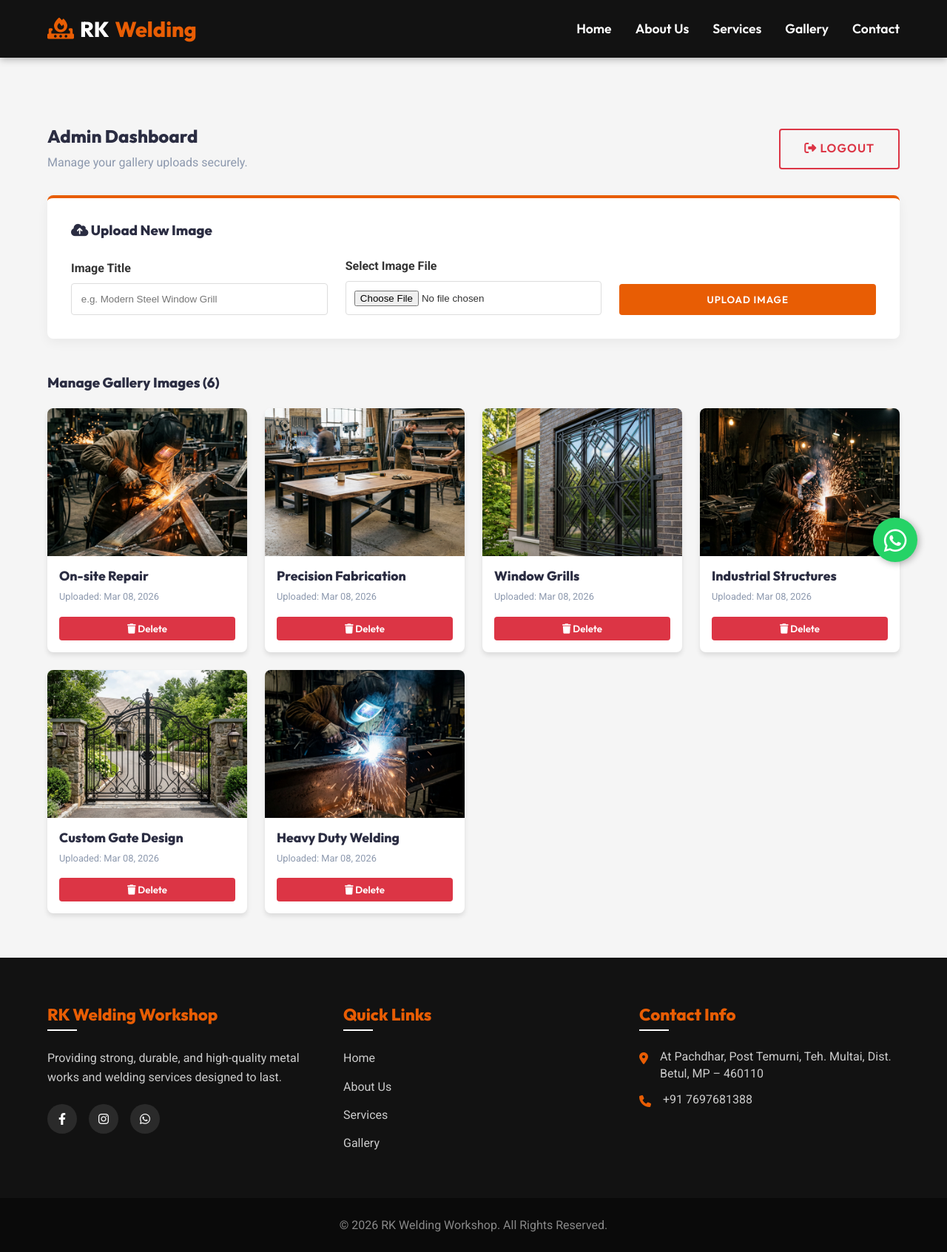
After one commit to nitinamrute09-svg/weldingworkshopewebsite, a Flask app: page /admin/dashboard in a window 1280 px wide. The commit adds this page. Shown: the whole page at 74% size. Run offline with Flask 3, Linux system fonts and the light colour scheme; the visitor is signed in with stand-in values (Sample User, id 1).

Commit message:
Add sqlite admin dashboard and seed gallery

```diff
--- a/app.py
+++ b/app.py
@@ -1,12 +1,40 @@
-from flask import Flask, render_template, request, flash, redirect, url_for
+from flask import Flask, render_template, request, flash, redirect, url_for, session
 import os
+import shutil
+from datetime import datetime
+from werkzeug.utils import secure_filename
+from flask_sqlalchemy import SQLAlchemy
 
 app = Flask(__name__)
 app.secret_key = 'rk_welding_secret_key' # In a real app, use a secure random key
 
+# Database and Upload Configuration
+app.config['SQLALCHEMY_DATABASE_URI'] = 'sqlite:///gallery.db'
+app.config['SQLALCHEMY_TRACK_MODIFICATIONS'] = False
+app.config['UPLOAD_FOLDER'] = os.path.join('static', 'images', 'gallery_uploads')
+app.config['MAX_CONTENT_LENGTH'] = 16 * 1024 * 1024 # 16 MB max upload size
+db = SQLAlchemy(app)
+
+ALLOWED_EXTENSIONS = {'png', 'jpg', 'jpeg', 'gif', 'webp'}
+
+def allowed_file(filename):
+    return '.' in filename and filename.rsplit('.', 1)[1].lower() in ALLOWED_EXTENSIONS
+
+# Admin Credentials
+ADMIN_USER = 'admin'
+ADMIN_PASS = 'welding123'
+
+# --- MODELS ---
+class GalleryImage(db.Model):
+    id = db.Column(db.Integer, primary_key=True)
+    filename = db.Column(db.String(255), nullable=False)
+    title = db.Column(db.String(255), nullable=False)
+    uploaded_at = db.Column(db.DateTime, default=datetime.utcnow)
+
 # In-memory storage for messages for demonstration purposes
 messages = []
 
+# --- PUBLIC ROUTES ---
 @app.route('/')
 def home():
     return render_template('index.html')
@@ -21,7 +49,8 @@ def services():
 
 @app.route('/gallery')
 def gallery():
-    return render_template('gallery.html')
+    images = GalleryImage.query.order_by(GalleryImage.uploaded_at.desc()).all()
+    return render_template('gallery.html', images=images)
 
 @app.route('/contact', methods=['GET', 'POST'])
 def contact():
@@ -39,11 +68,120 @@ def contact():
 
     return render_template('contact.html')
 
+# --- ADMIN ROUTES ---
+@app.route('/admin')
+def admin_redirect():
+    if session.get('admin_logged_in'):
+        return redirect(url_for('admin_dashboard'))
+    return redirect(url_for('admin_login'))
+
+@app.route('/admin/login', methods=['GET', 'POST'])
+def admin_login():
+    if session.get('admin_logged_in'):
+        return redirect(url_for('admin_dashboard'))
+
+    if request.method == 'POST':
+        username = request.form.get('username')
+        password = request.form.get('password')
+        if username == ADMIN_USER and password == ADMIN_PASS:
+            session['admin_logged_in'] = True
+            flash('Logged in successfully.', 'success')
+            return redirect(url_for('admin_dashboard'))
+        else:
+            flash('Invalid credentials.', 'error')
+
+    return render_template('admin_login.html')
+
+@app.route('/admin/logout')
+def admin_logout():
+    session.pop('admin_logged_in', None)
+    flash('Logged out successfully.', 'success')
+    return redirect(url_for('home'))
+
+@app.route('/admin/dashboard', methods=['GET', 'POST'])
+def admin_dashboard():
+    if not session.get('admin_logged_in'):
+        return redirect(url_for('admin_login'))
+
+    if request.method == 'POST':
+        if 'image' not in request.files:
+            flash('No file part in the form.', 'error')
+            return redirect(request.url)
+
+        file = request.files['image']
+        title = request.form.get('title', 'Untitled')
+
+        if file.filename == '':
+            flash('No file selected.', 'error')
+            return redirect(request.url)
+
+        if file and allowed_file(file.filename):
+            filename = secure_filename(file.filename)
+            unique_filename = f"{datetime.now().strftime('%Y%m%d%H%M%S')}_{filename}"
+            filepath = os.path.join(app.config['UPLOAD_FOLDER'], unique_filename)
+            file.save(filepath)
+
+            new_image = GalleryImage(filename=unique_filename, title=title)
+            db.session.add(new_image)
+            db.session.commit()
+
+            flash('Image uploaded successfully!', 'success')
+            return redirect(url_for('admin_dashboard'))
+        else:
+            flash('Invalid file type. Allowed: png, jpg, jpeg, gif, webp', 'error')
+
+    images = GalleryImage.query.order_by(GalleryImage.uploaded_at.desc()).all()
+    return render_template('admin_dashboard.html', images=images)
+
+@app.route('/admin/delete/<int:id>', methods=['POST'])
+def admin_delete_image(id):
+    if not session.get('admin_logged_in'):
+        return redirect(url_for('admin_login'))
+
+    image = GalleryImage.query.get_or_404(id)
+    filepath = os.path.join(app.config['UPLOAD_FOLDER'], image.filename)
+
+    if os.path.exists(filepath):
+        try:
+            os.remove(filepath)
+        except Exception as e:
+            print(f"Error removing file: {e}")
+
+    db.session.delete(image)
+    db.session.commit()
+    flash('Image deleted successfully.', 'success')
+    return redirect(url_for('admin_dashboard'))
+
+# --- SETUP SCRIPT ---
 if __name__ == '__main__':
-    # Ensure templates and static directories exist
     os.makedirs('templates', exist_ok=True)
     os.makedirs('static/css', exist_ok=True)
     os.makedirs('static/js', exist_ok=True)
     os.makedirs('static/images', exist_ok=True)
+    os.makedirs(app.config['UPLOAD_FOLDER'], exist_ok=True)
+
+    with app.app_context():
+        db.create_all()
+        # Seed initial gallery images if empty
+        if GalleryImage.query.count() == 0:
+            initial_images = [
+                {'filename': 'gallery_heavy_welding_1772957216709.png', 'title': 'Heavy Duty Welding'},
+                {'filename': 'gallery_iron_gate_1772957236931.png', 'title': 'Custom Gate Design'},
+                {'filename': 'hero_welding_bg_1772957181063.png', 'title': 'Industrial Structures'},
+                {'filename': 'gallery_window_grill_1772957273883.png', 'title': 'Window Grills'},
+                {'filename': 'gallery_metal_furniture_1772957354593.png', 'title': 'Precision Fabrication'},
+                {'filename': 'about_welding_1772957199790.png', 'title': 'On-site Repair'}
+            ]
+
+            static_images_dir = os.path.join('static', 'images')
+            for img in initial_images:
+                src = os.path.join(static_images_dir, img['filename'])
+                dst = os.path.join(app.config['UPLOAD_FOLDER'], img['filename'])
+                if os.path.exists(src):
+                    if not os.path.exists(dst):
+                        shutil.copy(src, dst)
+                    new_img = GalleryImage(filename=img['filename'], title=img['title'])
+                    db.session.add(new_img)
+            db.session.commit()
 
     app.run(debug=True, port=5000)
--- a/requirements.txt
+++ b/requirements.txt
@@ -1,3 +1,4 @@
 Flask==2.3.2
 Werkzeug==2.3.6
 gunicorn==20.1.0
+Flask-SQLAlchemy==3.0.3
--- /dev/null
+++ b/templates/admin_dashboard.html
@@ -0,0 +1,143 @@
+{% extends 'base.html' %}
+
+{% block title %}Admin Dashboard | RK Welding Workshop{% endblock %}
+
+{% block content %}
+<style>
+    .admin-header {
+        display: flex;
+        justify-content: space-between;
+        align-items: center;
+        margin-bottom: 2rem;
+        flex-wrap: wrap;
+        gap: 1rem;
+    }
+    .upload-card {
+        background-color: white;
+        padding: 2rem;
+        border-radius: 8px;
+        box-shadow: 0 5px 15px rgba(0,0,0,0.05);
+        margin-bottom: 3rem;
+        border-top: 4px solid var(--primary-color);
+    }
+    .admin-grid {
+        display: grid;
+        grid-template-columns: repeat(auto-fill, minmax(250px, 1fr));
+        gap: 1.5rem;
+    }
+    .admin-image-card {
+        background-color: white;
+        border-radius: 8px;
+        overflow: hidden;
+        box-shadow: 0 4px 6px rgba(0,0,0,0.1);
+        position: relative;
+    }
+    .admin-image-card img {
+        width: 100%;
+        height: 200px;
+        object-fit: cover;
+    }
+    .admin-image-info {
+        padding: 1rem;
+    }
+    .admin-image-info h4 {
+        margin: 0 0 0.5rem 0;
+        font-size: 1.1rem;
+        color: var(--secondary-color);
+    }
+    .admin-image-info p {
+        font-size: 0.8rem;
+        color: var(--text-gray);
+        margin-bottom: 1rem;
+    }
+    .delete-btn {
+        background-color: #dc3545;
+        color: white;
+        border: none;
+        padding: 0.5rem 1rem;
+        border-radius: 4px;
+        cursor: pointer;
+        width: 100%;
+        font-family: var(--font-heading);
+        font-weight: 600;
+        transition: var(--transition);
+    }
+    .delete-btn:hover {
+        background-color: #c82333;
+    }
+    .file-input-wrapper {
+        position: relative;
+        overflow: hidden;
+        display: inline-block;
+        width: 100%;
+    }
+    .file-input-wrapper input[type=file] {
+        font-size: 100px;
+        position: absolute;
+        left: 0;
+        top: 0;
+        opacity: 0;
+        cursor: pointer;
+    }
+</style>
+
+<section style="padding: 120px 0 60px; background-color: var(--light-bg); min-height: 100vh;">
+    <div class="container">
+        <div class="admin-header">
+            <div>
+                <h1 style="color: var(--secondary-color); margin-bottom: 0.5rem;">Admin Dashboard</h1>
+                <p style="color: var(--text-gray);">Manage your gallery uploads securely.</p>
+            </div>
+            <a href="{{ url_for('admin_logout') }}" class="btn btn-outline" style="color: #dc3545; border-color: #dc3545;">
+                <i class="fa-solid fa-right-from-bracket"></i> Logout
+            </a>
+        </div>
+
+        <!-- Upload New Image Section -->
+        <div class="upload-card">
+            <h3 style="margin-bottom: 1.5rem; color: var(--secondary-color);"><i class="fa-solid fa-cloud-arrow-up"></i> Upload New Image</h3>
+            <form action="{{ url_for('admin_dashboard') }}" method="POST" enctype="multipart/form-data">
+                <div style="display: grid; grid-template-columns: repeat(auto-fit, minmax(250px, 1fr)); gap: 1.5rem; align-items: flex-end;">
+                    <div>
+                        <label for="title" style="display: block; margin-bottom: 0.5rem; font-weight: 600;">Image Title</label>
+                        <input type="text" id="title" name="title" required placeholder="e.g. Modern Steel Window Grill" style="width: 100%; padding: 0.8rem; border: 1px solid #ddd; border-radius: 4px;">
+                    </div>
+                    <div>
+                        <label style="display: block; margin-bottom: 0.5rem; font-weight: 600;">Select Image File</label>
+                        <input type="file" name="image" accept="image/*" required style="width: 100%; padding: 0.7rem; border: 1px solid #ddd; border-radius: 4px; background: #fff;">
+                    </div>
+                    <div>
+                        <button type="submit" class="btn btn-primary" style="width: 100%;">Upload Image</button>
+                    </div>
+                </div>
+            </form>
+        </div>
+
+        <!-- Existing Images Configuration -->
+        <h3 style="margin-bottom: 1.5rem; color: var(--secondary-color);">Manage Gallery Images ({{ images|length }})</h3>
+
+        {% if images %}
+        <div class="admin-grid">
+            {% for image in images %}
+            <div class="admin-image-card">
+                <img src="{{ url_for('static', filename='images/gallery_uploads/' + image.filename) }}" alt="{{ image.title }}">
+                <div class="admin-image-info">
+                    <h4>{{ image.title }}</h4>
+                    <p>Uploaded: {{ image.uploaded_at.strftime('%b %d, %Y') }}</p>
+                    <form action="{{ url_for('admin_delete_image', id=image.id) }}" method="POST" onsubmit="return confirm('Are you sure you want to delete this image? This action cannot be undone.');">
+                        <button type="submit" class="delete-btn"><i class="fa-solid fa-trash"></i> Delete</button>
+                    </form>
+                </div>
+            </div>
+            {% endfor %}
+        </div>
+        {% else %}
+        <div style="background-color: white; padding: 3rem; text-align: center; border-radius: 8px;">
+            <i class="fa-solid fa-images" style="font-size: 3rem; color: var(--text-gray); margin-bottom: 1rem;"></i>
+            <h3>No images found.</h3>
+            <p style="color: var(--text-gray);">Use the form above to upload your first gallery image!</p>
+        </div>
+        {% endif %}
+    </div>
+</section>
+{% endblock %}
```
Also changed, not shown: templates/admin_login.html (added, +28 -0 lines), templates/gallery.html (+4 -37 lines), instance/gallery.db (added), static/images/gallery_uploads/about_welding_1772957199790.png (added), static/images/gallery_uploads/gallery_heavy_welding_1772957216709.png (added), static/images/gallery_uploads/gallery_iron_gate_1772957236931.png (added), static/images/gallery_uploads/gallery_metal_furniture_1772957354593.png (added), static/images/gallery_uploads/gallery_window_grill_1772957273883.png (added), static/images/gallery_uploads/hero_welding_bg_1772957181063.png (added).
